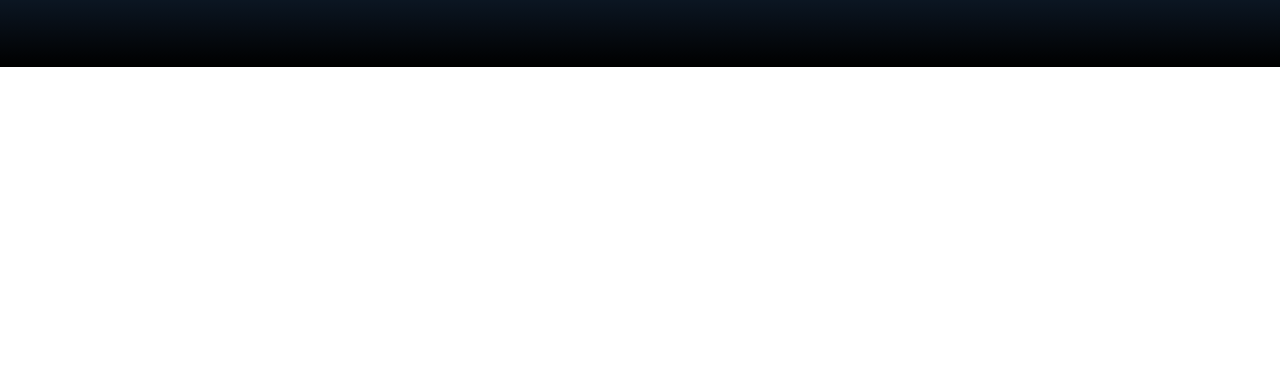
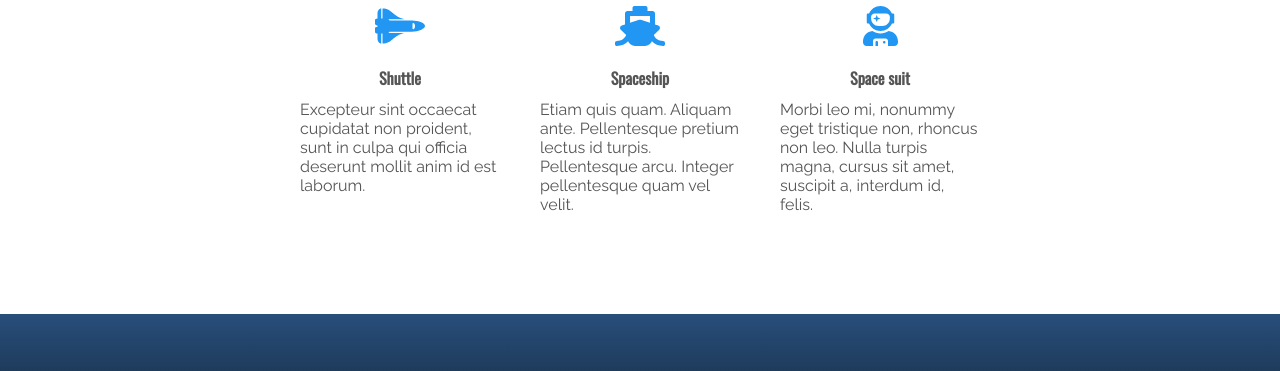
Before and after one commit to OrdinaryNick/OnePagePortfolio, a plain HTML site: page index.html in a window 1280 px wide. Shown: the part 2645-3016 px from the top of the page. Before the commit the page ends 2712 px from the top, so only its background shows below. Drawn offline with nearby package versions, Linux system fonts and the light colour scheme.

Commit message:
Added traveling section.

```diff
--- a/index.html
+++ b/index.html
@@ -59,6 +59,24 @@
     </ul>
 </div>
 <hr>
+<!-- ******************************************************** -->
+<div id="getting-around">
+    <h3 class="title">Ways of Travelling</h3>
+    <p>Lorem ipsum dolor sit amet, consectetuer adipiscing elit. Maecenas sollicitudin. Nullam at arcu a est
+        sollicitudin euismod. Duis risus. Lorem ipsum dolor sit amet, consectetuer adipiscing elit. Integer pellentesque
+        quam vel velit. Etiam neque. Maecenas libero. Nullam eget nisl. Vivamus ac leo pretium faucibus.</p>
+    <ul class="grid">
+        <li><i class="fas fa-space-shuttle ico"></i><h4>Shuttle</h4>
+            <p>Excepteur sint occaecat cupidatat non proident, sunt in culpa qui officia deserunt mollit anim id est
+                laborum.</p></li>
+        <li><i class="fas fa-ship ico"></i><h4>Spaceship</h4>
+            <p>Etiam quis quam. Aliquam ante. Pellentesque pretium lectus id turpis. Pellentesque arcu. Integer
+                pellentesque quam vel velit.</p></li>
+        <li><i class="fas fa-user-astronaut ico"></i><h4>Space suit</h4>
+            <p>Morbi leo mi, nonummy eget tristique non, rhoncus non leo. Nulla turpis magna, cursus sit amet, suscipit
+                a, interdum id, felis.</p></li>
+    </ul>
+</div>
 
 <!-- ******************************************************** -->
 <footer>
--- a/styles.css
+++ b/styles.css
@@ -191,6 +191,66 @@ GALLERY
 }
 
 /* --------------------------------
+TRAVELLING
+-------------------------------- */
+#getting-around {
+    text-align: center;
+    max-width: 800px;
+    margin: 0 auto;
+}
+
+#getting-around ul.grid {
+    display: flex;
+    flex-direction: row;
+    flex-wrap: wrap;
+    justify-content: center;
+    align-items: flex-start;
+    margin-bottom: 60px;
+}
+
+#getting-around p {
+    margin-bottom: 20px;
+}
+
+#getting-around ul.grid li {
+    flex-basis: 30%;
+    padding: 0 20px;
+    margin-bottom: 40px;
+}
+
+.ico {
+    font-size: 40px;
+    color: #2196f3;
+    margin-bottom: 20px;
+}
+
+#getting-around ul.grid li h4 {
+    color: #555;
+    margin-bottom: 10px;
+}
+
+#getting-around ul.grid li p {
+    text-align: left;
+    margin: 0;
+}
+
+@media (max-width: 1000px) {
+    #getting-around {
+        padding: 0 40px;
+
+    }
+
+    #getting-around ul.grid li {
+        flex-basis: 70%;
+        margin-bottom: 65px;
+    }
+
+    #getting-around ul.grid li p {
+        text-align: center;
+    }
+}
+
+/* --------------------------------
 FOOTER
 -------------------------------- */
 footer {
```
